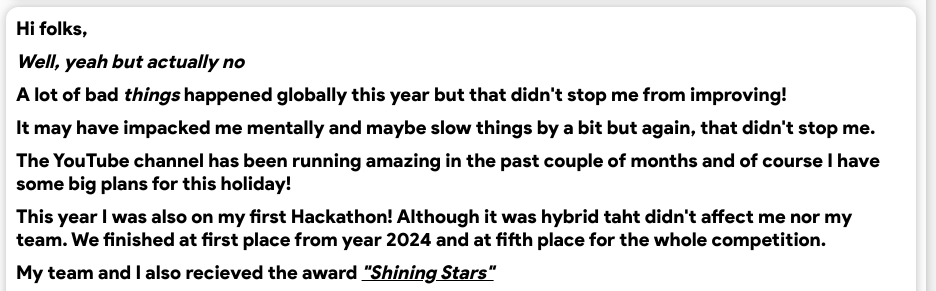
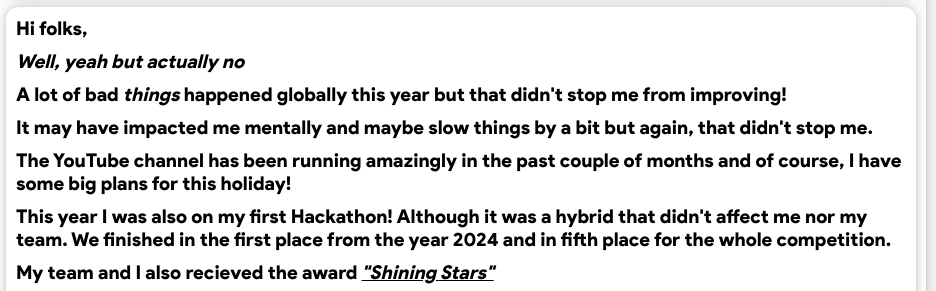
Before and after one commit to KokosTech/Personal-Website, a plain HTML site: page index.html in a window 1280 px wide. Shown: the part 927-1218 px from the top of the page, 344-1280 px from the left. Drawn offline with nearby package versions, Linux system fonts and the light colour scheme.

Commit message:
[FIXED] Spelling mistakes

```diff
--- a/index.html
+++ b/index.html
@@ -51,9 +51,9 @@
                         <p>Hi folks,</p>
                         <p><i>Well, yeah but actually no</i></p>
                         <p>A lot of bad <i>things</i> happened globally this year but that didn't stop me from improving!</p>
-                        <p>It may have impacked me mentally and maybe slow things by a bit but again, that didn't stop me.</p>
-                        <p>The YouTube channel has been running amazing in the past couple of months and of course I have some big plans for this holiday!</p>
-                        <p>This year I was also on my first Hackathon! Although it was hybrid taht didn't affect me nor my team. We finished at first place from year 2024 and at fifth place for the whole competition.</p>
+                        <p>It may have impacted me mentally and maybe slow things by a bit but again, that didn't stop me.</p>
+                        <p>The YouTube channel has been running amazingly in the past couple of months and of course, I have some big plans for this holiday!</p>
+                        <p>This year I was also on my first Hackathon! Although it was a hybrid that didn't affect me nor my team. We finished in the first place from the year 2024 and in fifth place for the whole competition.</p>
                         <p>My team and I also recieved the award <a style="text-decoration: underline;" href="https://devstyler.io/blog/2020/10/12/prikliuchi-shestoto-izdanie-na-hack-tues/"><i>"Shining Stars"</i></a></p>
                         <p>Btw my team's name was <b><i>AyyMD Tech Tips</i></b> 🙃</p>
                         <p>And these are only the highlights of this year! I've met a lot of amazing people during 2020 that I'm thankful for! And that's basically it</p>
```
